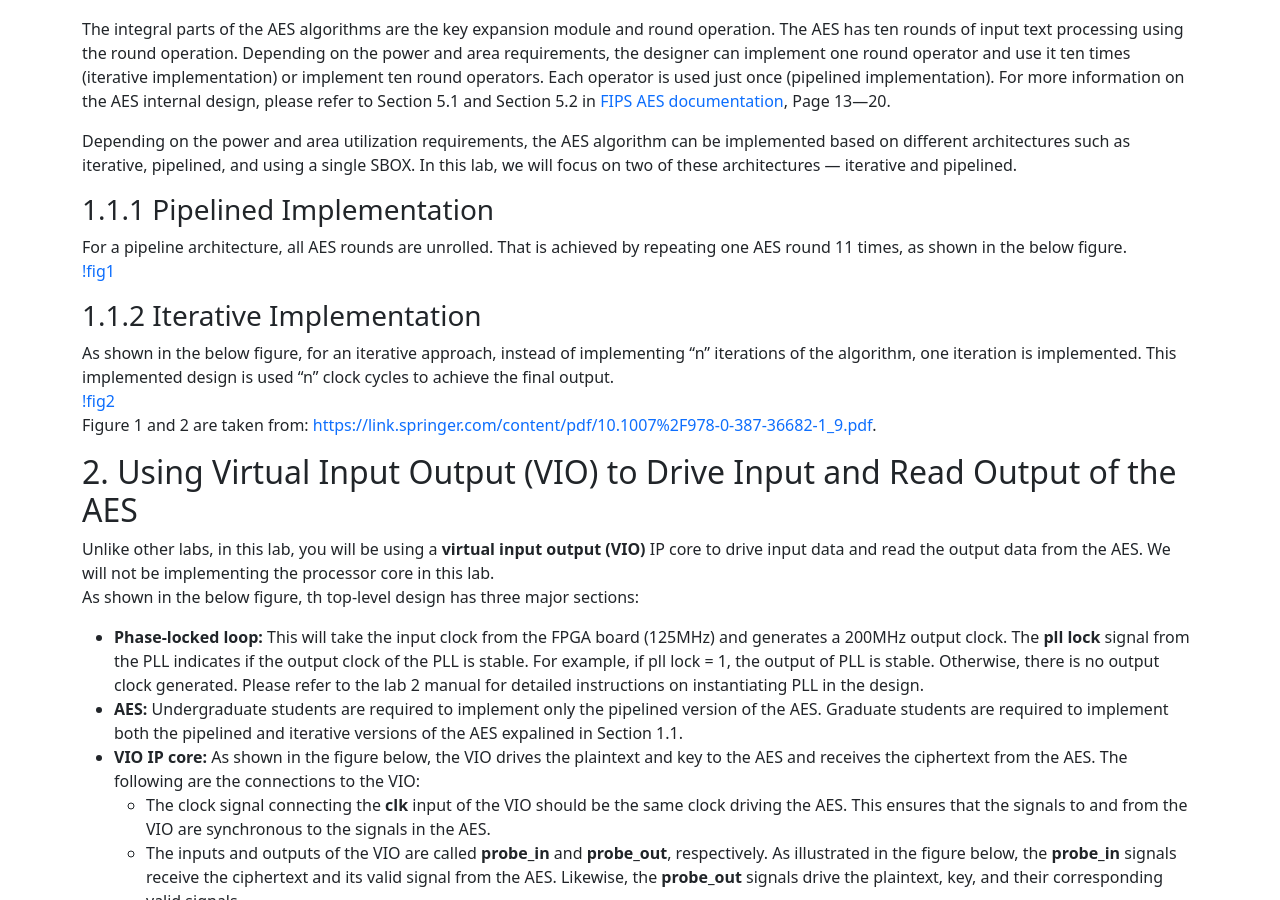
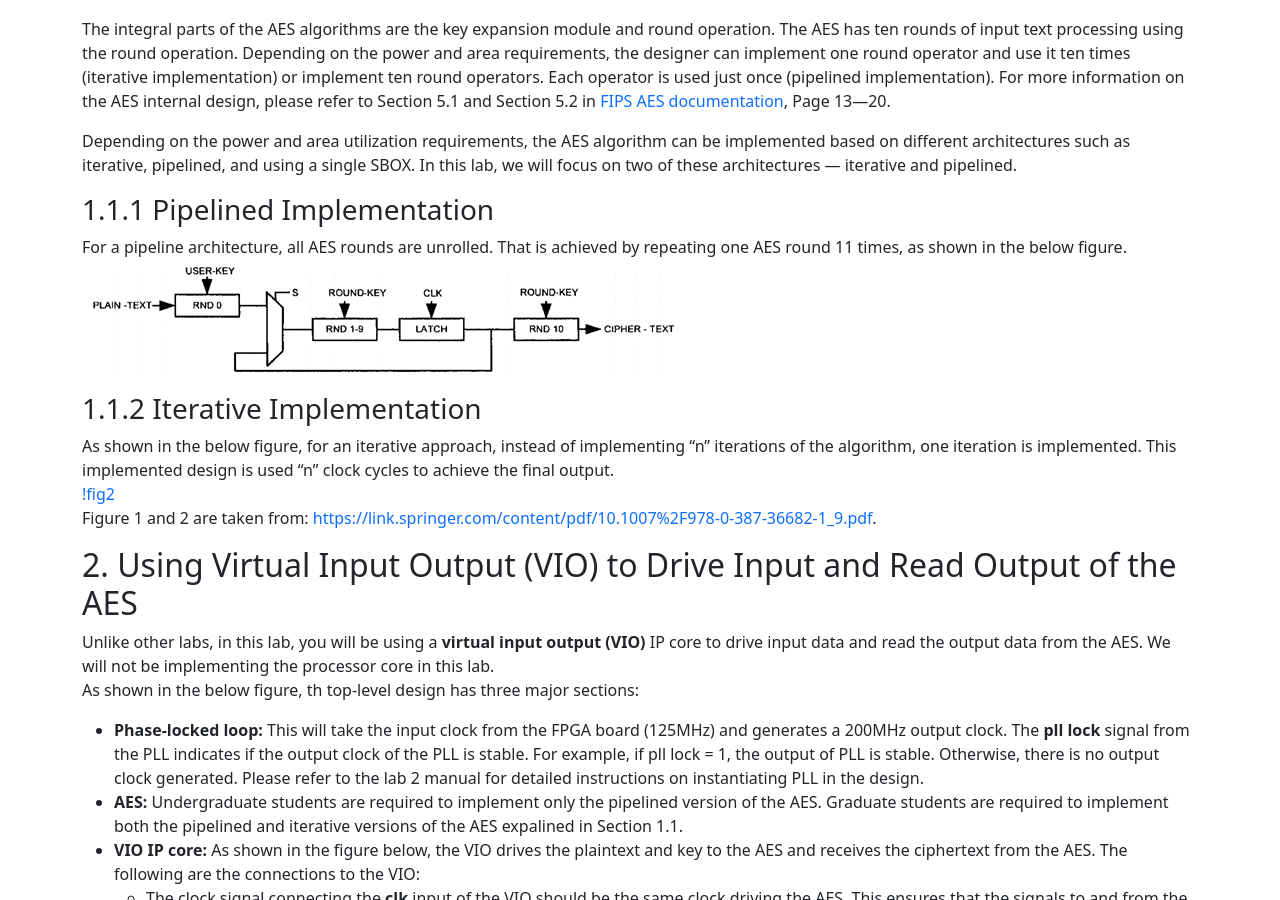
Before and after one commit to hailiangh/hailiangh.github.io, a Jekyll site: the page built from TA/ECEN689_Spring2022/labX_manual.md, in a window 1280 px wide and 900 px high, scrolled down 605 px. Built offline with Jekyll 4.4.1, drawn with Linux system fonts in a browser that asks for light colours.

Commit message:
Update labX_manual.md

```diff
--- a/TA/ECEN689_Spring2022/labX_manual.md
+++ b/TA/ECEN689_Spring2022/labX_manual.md
@@ -23,7 +23,7 @@ Depending on the power and area utilization requirements, the AES algorithm can
 
 ### 1.1.1 Pipelined Implementation
 For a pipeline architecture, all AES rounds are unrolled. That is achieved by repeating one AES round 11 times, as shown in the below figure.
-[!fig1](./pics/labX_manual_fig1.png)
+![fig1](./pics/labX_manual_fig1.png)
 
 ### 1.1.2 Iterative Implementation
 As shown in the below figure, for an iterative approach, instead of implementing "n" iterations of the algorithm, one iteration is implemented. This implemented design is used "n" clock cycles to achieve the final output.
@@ -90,7 +90,7 @@ In this section, we will run the AES design on the FPGA using the VIO IP Core.
 [!fig18](./pics/labX_manual_fig18.png)
 
 - The key and plaintext input values can be modified via the GUI, as shown below. Once the AES encrypts (this will take only few 200 MHz clock cycles), the ciphertext can be read from the dataout signal from the "Value" tab.
-[!fig19](./pics/labX_manual_fig19.png)
+![fig19](./pics/labX_manual_fig19.png)
 
 
 ## 5. Resources Required
```
